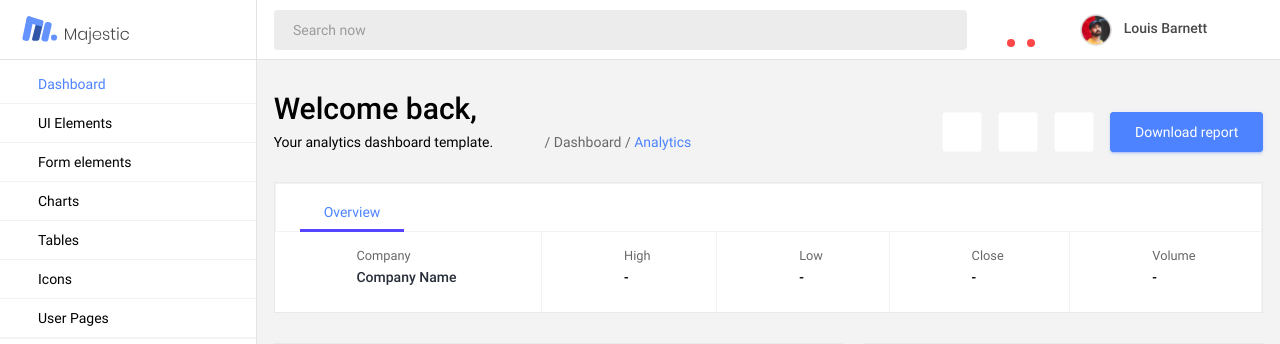
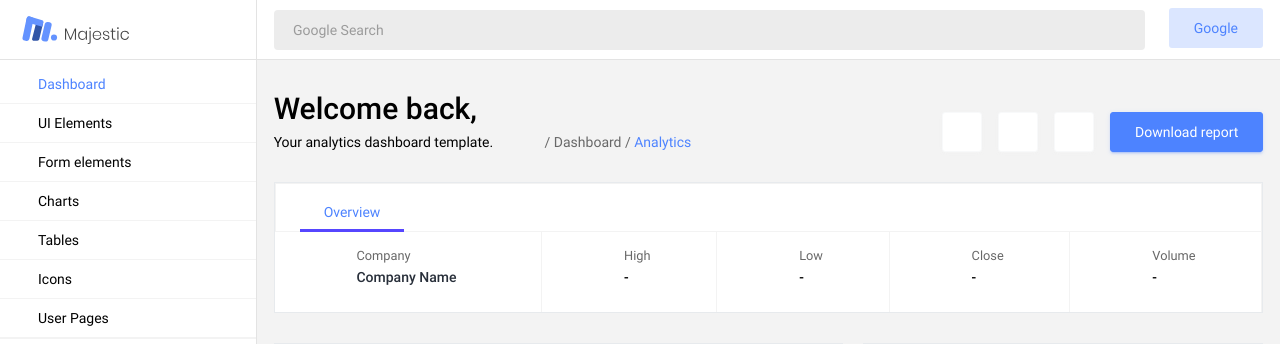
Before and after one commit to JosephYSF/Web_Service568, a Flask app: page / in a window 1280 px wide. Shown: the top 344 px of the page. Run offline with Flask 2, Linux system fonts and the light colour scheme; some libraries are stand-ins or nearby versions.

Commit message:
Add Google Search Part

```diff
--- a/Service/app.py
+++ b/Service/app.py
@@ -5,7 +5,7 @@ from Service import baysianPredict
 
 
 def fileReader(comp):
-    with open('/Users/mindyp/JosephYSF/data/' + comp + '.json', 'r', encoding='utf-8') as f:
+    with open('/Users/sf/Desktop/RU/ECE_568/Web Service/JosephYSF/data/' + comp + '.json', 'r', encoding='utf-8') as f:
         data = json.load(f)
     testJson = data
     stock_price_close = []
@@ -26,7 +26,7 @@ def realTimeReader(comp):
     volume = []
     price = []
     time = []
-    with open('/Users/mindyp/JosephYSF/data/' + comp + '_realtime_data.json', 'r', encoding='utf-8') as f:
+    with open('/Users/sf/Desktop/RU/ECE_568/Web Service/JosephYSF/data/' + comp + '_realtime_data.json', 'r', encoding='utf-8') as f:
         data = json.loads(f.read())
         # print(type(data['Time']))
         time.append(data['Time'])
--- /dev/null
+++ b/Service/static/js/WebJump.js
@@ -0,0 +1,5 @@
+function search() {
+    var doc = document.getElementById("Gsearch").value;
+    alert("You will now jump to Google page");
+    window.open("http://www.google.com/search?q="+doc, "_blank");
+}
--- a/Service/templates/index.html
+++ b/Service/templates/index.html
@@ -40,120 +40,120 @@
                   <i class="mdi mdi-magnify"></i>
                 </span>
               </div>
-              <input type="text" class="form-control" placeholder="Search now" aria-label="search" aria-describedby="search">
+              <input id="Gsearch" type="text" class="form-control" placeholder="Google Search" aria-label="search" aria-describedby="search">
             </div>
           </li>
         </ul>
         <ul class="navbar-nav navbar-nav-right">
-          <li class="nav-item dropdown mr-1">
-            <a class="nav-link count-indicator dropdown-toggle d-flex justify-content-center align-items-center" id="messageDropdown" href="#" data-toggle="dropdown">
-              <i class="mdi mdi-message-text mx-0"></i>
+          <li>
+            <a class="nav-link count-indicator d-flex justify-content-center align-items-center" id="messageDropdown" data-toggle="dropdown">
+              <button type="button" class="btn btn-inverse-primary btn-fw" onclick="search()">Google</button>
               <span class="count"></span>
             </a>
-            <div class="dropdown-menu dropdown-menu-right navbar-dropdown" aria-labelledby="messageDropdown">
-              <p class="mb-0 font-weight-normal float-left dropdown-header">Messages</p>
-              <a class="dropdown-item">
-                <div class="item-thumbnail">
-                    <img src="/static/images/faces/face4.jpg" alt="image" class="profile-pic">
-                </div>
-                <div class="item-content flex-grow">
-                  <h6 class="ellipsis font-weight-normal">David Grey
-                  </h6>
-                  <p class="font-weight-light small-text text-muted mb-0">
-                    The meeting is cancelled
-                  </p>
-                </div>
-              </a>
-              <a class="dropdown-item">
-                <div class="item-thumbnail">
-                    <img src="/static/images/faces/face2.jpg" alt="image" class="profile-pic">
-                </div>
-                <div class="item-content flex-grow">
-                  <h6 class="ellipsis font-weight-normal">Tim Cook
-                  </h6>
-                  <p class="font-weight-light small-text text-muted mb-0">
-                    New product launch
-                  </p>
-                </div>
-              </a>
-              <a class="dropdown-item">
-                <div class="item-thumbnail">
-                    <img src="/static/images/faces/face3.jpg" alt="image" class="profile-pic">
-                </div>
-                <div class="item-content flex-grow">
-                  <h6 class="ellipsis font-weight-normal"> Johnson
-                  </h6>
-                  <p class="font-weight-light small-text text-muted mb-0">
-                    Upcoming board meeting
-                  </p>
-                </div>
-              </a>
-            </div>
+{#            <div class="dropdown-menu dropdown-menu-right navbar-dropdown" aria-labelledby="messageDropdown">#}
+{#              <p class="mb-0 font-weight-normal float-left dropdown-header">Messages</p>#}
+{#              <a class="dropdown-item">#}
+{#                <div class="item-thumbnail">#}
+{#                    <img src="/static/images/faces/face4.jpg" alt="image" class="profile-pic">#}
+{#                </div>#}
+{#                <div class="item-content flex-grow">#}
+{#                  <h6 class="ellipsis font-weight-normal">David Grey#}
+{#                  </h6>#}
+{#                  <p class="font-weight-light small-text text-muted mb-0">#}
+{#                    The meeting is cancelled#}
+{#                  </p>#}
+{#                </div>#}
+{#              </a>#}
+{#              <a class="dropdown-item">#}
+{#                <div class="item-thumbnail">#}
+{#                    <img src="/static/images/faces/face2.jpg" alt="image" class="profile-pic">#}
+{#                </div>#}
+{#                <div class="item-content flex-grow">#}
+{#                  <h6 class="ellipsis font-weight-normal">Tim Cook#}
+{#                  </h6>#}
+{#                  <p class="font-weight-light small-text text-muted mb-0">#}
+{#                    New product launch#}
+{#                  </p>#}
+{#                </div>#}
+{#              </a>#}
+{#              <a class="dropdown-item">#}
+{#                <div class="item-thumbnail">#}
+{#                    <img src="/static/images/faces/face3.jpg" alt="image" class="profile-pic">#}
+{#                </div>#}
+{#                <div class="item-content flex-grow">#}
+{#                  <h6 class="ellipsis font-weight-normal"> Johnson#}
+{#                  </h6>#}
+{#                  <p class="font-weight-light small-text text-muted mb-0">#}
+{#                    Upcoming board meeting#}
+{#                  </p>#}
+{#                </div>#}
+{#              </a>#}
+{#            </div>#}
           </li>
-          <li class="nav-item dropdown mr-4">
-            <a class="nav-link count-indicator dropdown-toggle d-flex align-items-center justify-content-center notification-dropdown" id="notificationDropdown" href="#" data-toggle="dropdown">
-              <i class="mdi mdi-bell mx-0"></i>
-              <span class="count"></span>
-            </a>
-            <div class="dropdown-menu dropdown-menu-right navbar-dropdown" aria-labelledby="notificationDropdown">
-              <p class="mb-0 font-weight-normal float-left dropdown-header">Notifications</p>
-              <a class="dropdown-item">
-                <div class="item-thumbnail">
-                  <div class="item-icon bg-success">
-                    <i class="mdi mdi-information mx-0"></i>
-                  </div>
-                </div>
-                <div class="item-content">
-                  <h6 class="font-weight-normal">Application Error</h6>
-                  <p class="font-weight-light small-text mb-0 text-muted">
-                    Just now
-                  </p>
-                </div>
-              </a>
-              <a class="dropdown-item">
-                <div class="item-thumbnail">
-                  <div class="item-icon bg-warning">
-                    <i class="mdi mdi-settings mx-0"></i>
-                  </div>
-                </div>
-                <div class="item-content">
-                  <h6 class="font-weight-normal">Settings</h6>
-                  <p class="font-weight-light small-text mb-0 text-muted">
-                    Private message
-                  </p>
-                </div>
-              </a>
-              <a class="dropdown-item">
-                <div class="item-thumbnail">
-                  <div class="item-icon bg-info">
-                    <i class="mdi mdi-account-box mx-0"></i>
-                  </div>
-                </div>
-                <div class="item-content">
-                  <h6 class="font-weight-normal">New user registration</h6>
-                  <p class="font-weight-light small-text mb-0 text-muted">
-                    2 days ago
-                  </p>
-                </div>
-              </a>
-            </div>
-          </li>
-          <li class="nav-item nav-profile dropdown">
-            <a class="nav-link dropdown-toggle" href="#" data-toggle="dropdown" id="profileDropdown">
-              <img src="/static/images/faces/face5.jpg" alt="profile"/>
-              <span class="nav-profile-name">Louis Barnett</span>
-            </a>
-            <div class="dropdown-menu dropdown-menu-right navbar-dropdown" aria-labelledby="profileDropdown">
-              <a class="dropdown-item">
-                <i class="mdi mdi-settings text-primary"></i>
-                Settings
-              </a>
-              <a class="dropdown-item">
-                <i class="mdi mdi-logout text-primary"></i>
-                Logout
-              </a>
-            </div>
-          </li>
+{#          <li class="nav-item dropdown mr-4">#}
+{#            <a class="nav-link count-indicator dropdown-toggle d-flex align-items-center justify-content-center notification-dropdown" id="notificationDropdown" href="#" data-toggle="dropdown">#}
+{#              <i class="mdi mdi-bell mx-0"></i>#}
+{#              <span class="count"></span>#}
+{#            </a>#}
+{#            <div class="dropdown-menu dropdown-menu-right navbar-dropdown" aria-labelledby="notificationDropdown">#}
+{#              <p class="mb-0 font-weight-normal float-left dropdown-header">Notifications</p>#}
+{#              <a class="dropdown-item">#}
+{#                <div class="item-thumbnail">#}
+{#                  <div class="item-icon bg-success">#}
+{#                    <i class="mdi mdi-information mx-0"></i>#}
+{#                  </div>#}
+{#                </div>#}
+{#                <div class="item-content">#}
+{#                  <h6 class="font-weight-normal">Application Error</h6>#}
+{#                  <p class="font-weight-light small-text mb-0 text-muted">#}
+{#                    Just now#}
+{#                  </p>#}
+{#                </div>#}
+{#              </a>#}
+{#              <a class="dropdown-item">#}
+{#                <div class="item-thumbnail">#}
+{#                  <div class="item-icon bg-warning">#}
+{#                    <i class="mdi mdi-settings mx-0"></i>#}
+{#                  </div>#}
+{#                </div>#}
+{#                <div class="item-content">#}
+{#                  <h6 class="font-weight-normal">Settings</h6>#}
+{#                  <p class="font-weight-light small-text mb-0 text-muted">#}
+{#                    Private message#}
+{#                  </p>#}
+{#                </div>#}
+{#              </a>#}
+{#              <a class="dropdown-item">#}
+{#                <div class="item-thumbnail">#}
+{#                  <div class="item-icon bg-info">#}
+{#                    <i class="mdi mdi-account-box mx-0"></i>#}
+{#                  </div>#}
+{#                </div>#}
+{#                <div class="item-content">#}
+{#                  <h6 class="font-weight-normal">New user registration</h6>#}
+{#                  <p class="font-weight-light small-text mb-0 text-muted">#}
+{#                    2 days ago#}
+{#                  </p>#}
+{#                </div>#}
+{#              </a>#}
+{#            </div>#}
+{#          </li>#}
+{#          <li class="nav-item nav-profile dropdown">#}
+{#            <a class="nav-link dropdown-toggle" href="#" data-toggle="dropdown" id="profileDropdown">#}
+{#              <img src="/static/images/faces/face5.jpg" alt="profile"/>#}
+{#              <span class="nav-profile-name">Louis Barnett</span>#}
+{#            </a>#}
+{#            <div class="dropdown-menu dropdown-menu-right navbar-dropdown" aria-labelledby="profileDropdown">#}
+{#              <a class="dropdown-item">#}
+{#                <i class="mdi mdi-settings text-primary"></i>#}
+{#                Settings#}
+{#              </a>#}
+{#              <a class="dropdown-item">#}
+{#                <i class="mdi mdi-logout text-primary"></i>#}
+{#                Logout#}
+{#              </a>#}
+{#            </div>#}
+{#          </li>#}
         </ul>
         <button class="navbar-toggler navbar-toggler-right d-lg-none align-self-center" type="button" data-toggle="offcanvas">
           <span class="mdi mdi-menu"></span>
@@ -591,6 +591,7 @@
   <script src="/static/js/chart.js"></script>
   <!-- Handmade JS-->
   <script src="/static/js/Handmade.js"></script>
+  <script src="/static/js/WebJump.js"></script>
   <!-- End custom js for this page-->
 </body>
 
```
